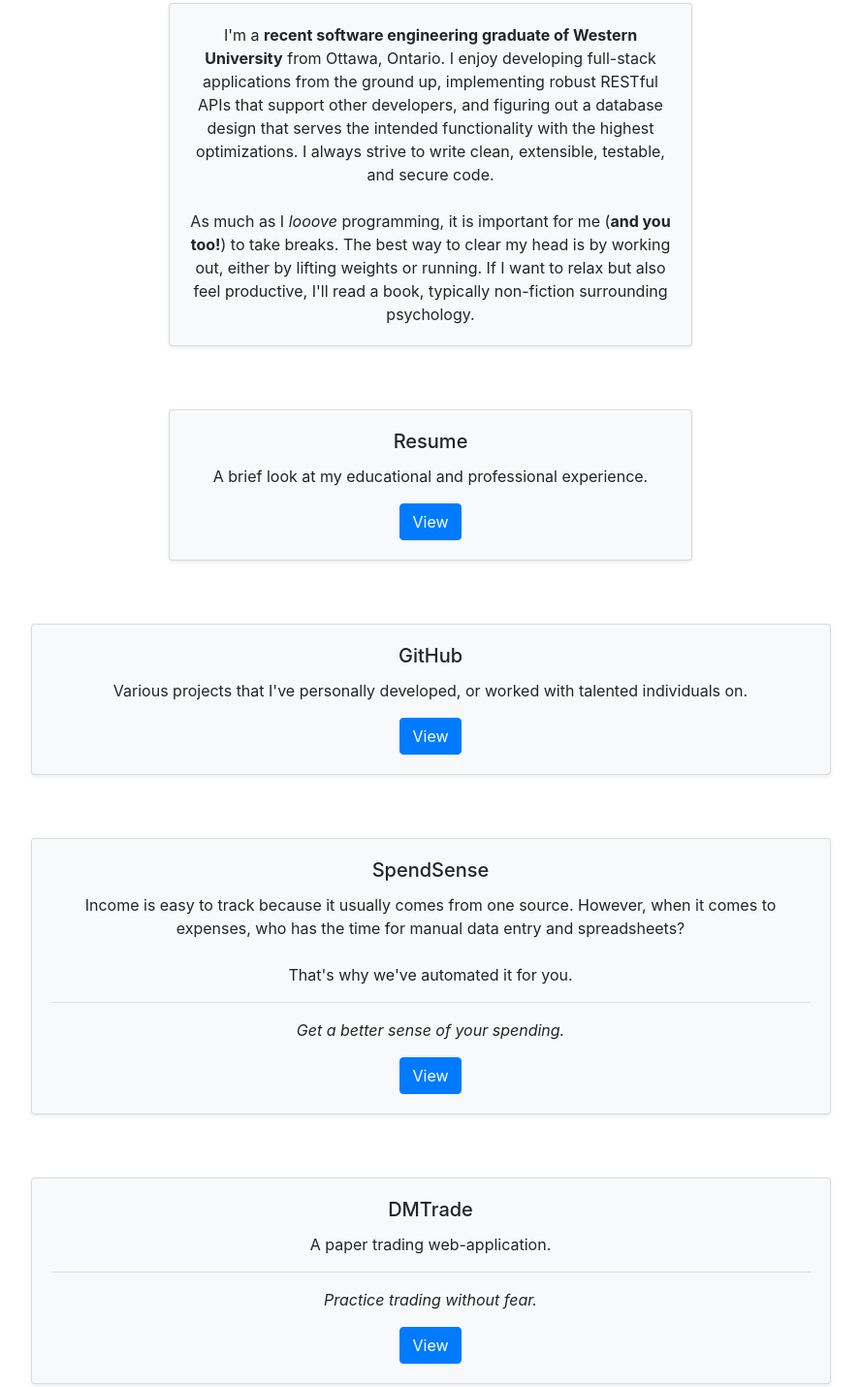
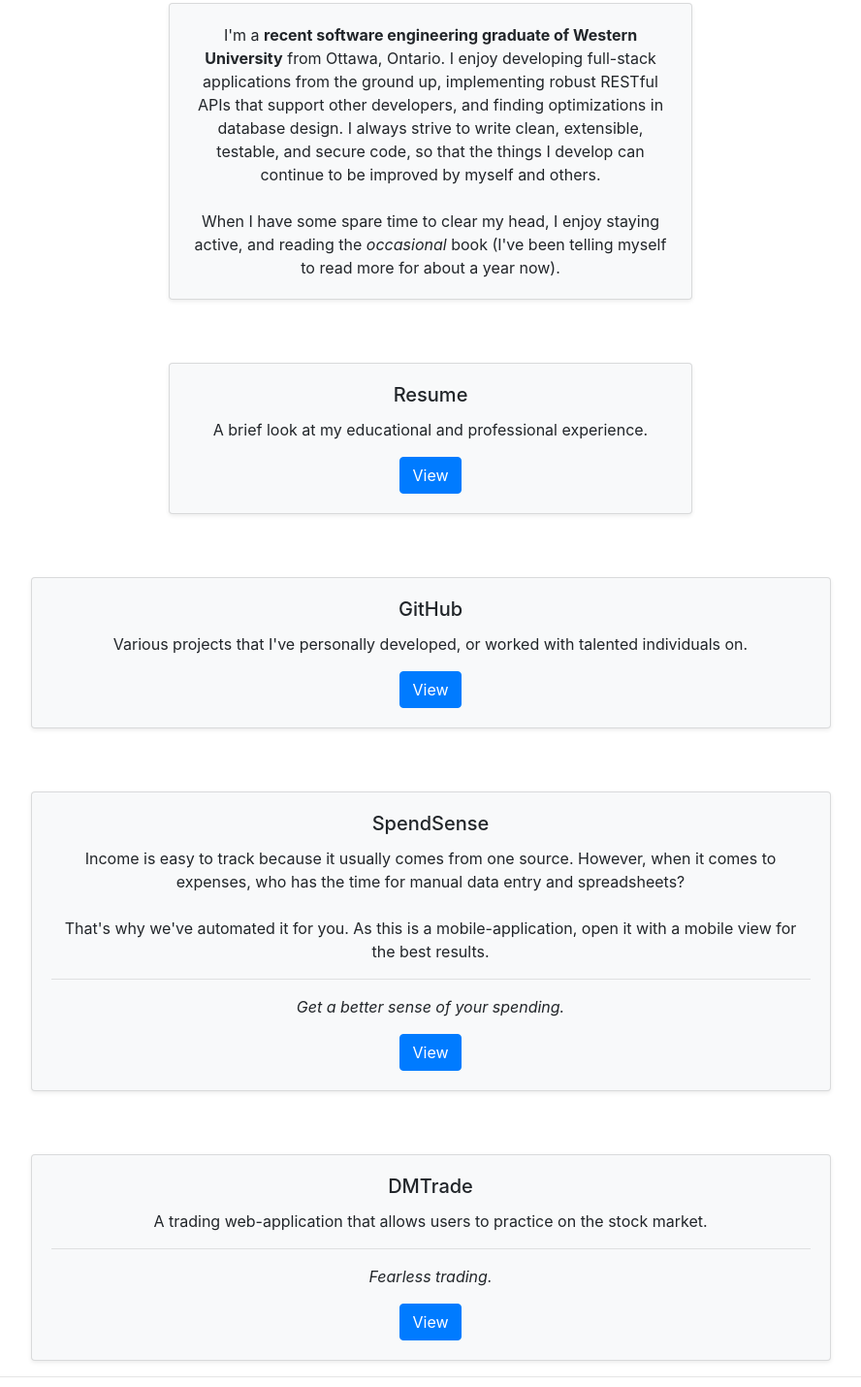
Before and after one commit to Jevan5/JoshsPage, a website: page src/index.html in a window 1280 px wide. Shown: the part 846-2276 px from the top of the page at 97% size, without its empty margins (196-1084 px from the left). Drawn offline with nearby package versions, Linux system fonts and the light colour scheme.

Commit message:
Updated page

```diff
--- a/src/index.html
+++ b/src/index.html
@@ -78,9 +78,9 @@
                     <div class='card bg-light mb-6 shadow-sm'>
                         <div class="card-body">
                             <p class="card-text">
-                                I'm a <strong>recent software engineering graduate of Western University</strong> from Ottawa, Ontario. I enjoy developing full-stack applications from the ground up, implementing robust RESTful APIs that support other developers, and figuring out a database design that serves the intended functionality with the highest optimizations. I always strive to write clean, extensible, testable, and secure code.
+                                I'm a <strong>recent software engineering graduate of Western University</strong> from Ottawa, Ontario. I enjoy developing full-stack applications from the ground up, implementing robust RESTful APIs that support other developers, and finding optimizations in database design. I always strive to write clean, extensible, testable, and secure code, so that the things I develop can continue to be improved by myself and others.
                                 <br><br>
-                                As much as I <i>looove </i> programming, it is important for me (<strong>and you too!</strong>) to take breaks. The best way to clear my head is by working out, either by lifting weights or running. If I want to relax but also feel productive, I'll read a book, typically non-fiction surrounding psychology.
+				When I have some spare time to clear my head, I enjoy staying active, and reading the <i>occasional</i> book (I've been telling myself to read more for about a year now).
                             </p>
                         </div>
                     </div>
@@ -136,12 +136,13 @@
                                 Income is easy to track because it usually comes from one source. However, when it comes to expenses, who has the time for manual data entry and spreadsheets?
                                 <br><br>
                                 That's why we've automated it for you.
+				<br<br>As this is a mobile-application, open it with a mobile view for the best results.
                             </p>
                             <hr>
                             <p>
                                 <i>Get a better sense of your spending.</i>
                             </p>
-                            <a href="https://joshuaevans.ca:8000" class='btn btn-primary'>
+                            <a href="http://joshuaevans.ca:8000" class='btn btn-primary'>
                                 View
                             </a>
                         </div>
@@ -157,11 +158,11 @@
                                 DMTrade
                             </h5>
                             <p class="card-text">
-                                A paper trading web-application.
+                                A trading web-application that allows users to practice on the stock market.
                             </p>
                             <hr>
                             <p>
-                                <i>Practice trading without fear.</i>
+                                <i>Fearless trading.</i>
                             </p>
                             <a href="https://joshuaevans.ca:8010" class="btn btn-primary">
                                 View
```
